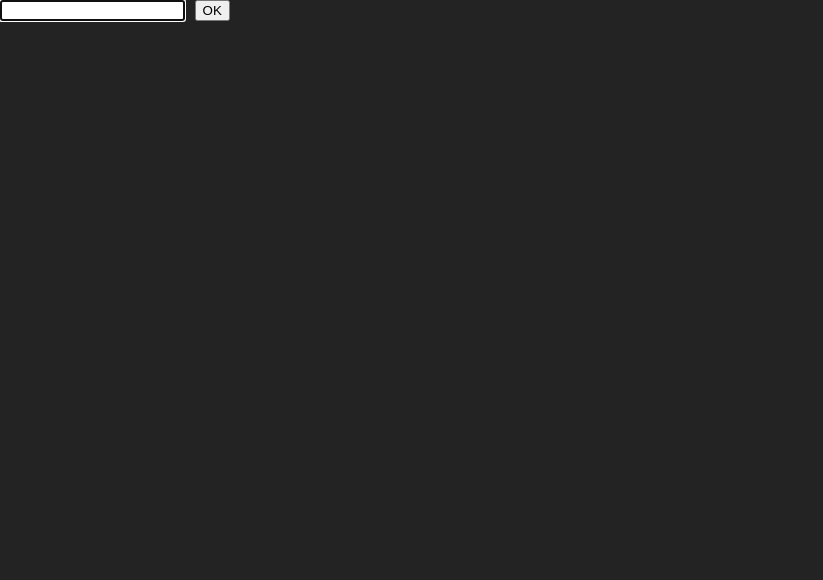
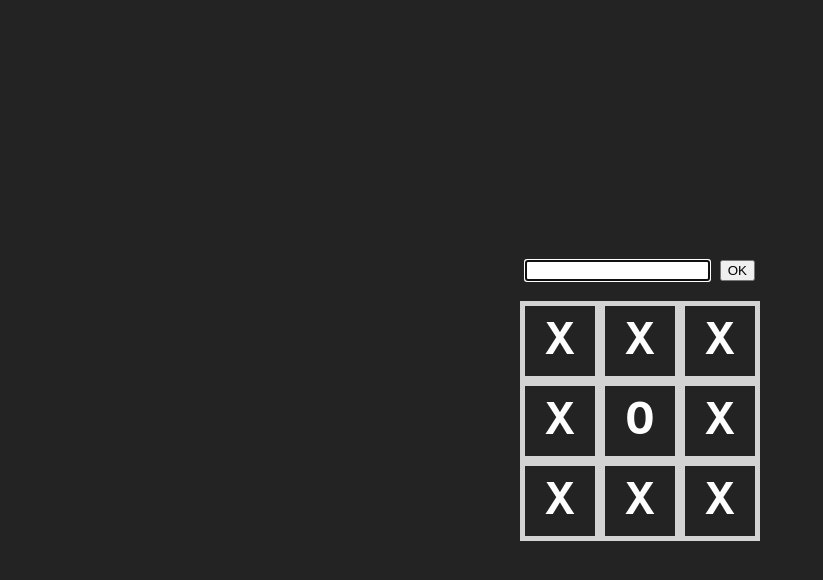
Before and after one commit to JustFact/tictactoe, a plain HTML site: page index.html in a window 1280 px wide. Shown: the whole page, without its empty margins (0-823 px from the left). Drawn offline with Linux system fonts and the light colour scheme.

Commit message:
Add UI for grid (html/css)

```diff
--- a/index.html
+++ b/index.html
@@ -14,5 +14,18 @@
       </label>
       <button id="submitButton">OK</button>
     </form>
+    <div class="main-container">
+      <div class="grid-container">
+        <div class="cell cell-0" data-index="0">X</div>
+        <div class="cell cell-1" data-index="1">X</div>
+        <div class="cell cell-2" data-index="2">X</div>
+        <div class="cell cell-3" data-index="3">X</div>
+        <div class="cell cell-4" data-index="4">O</div>
+        <div class="cell cell-5" data-index="5">X</div>
+        <div class="cell cell-6" data-index="6">X</div>
+        <div class="cell cell-7" data-index="7">X</div>
+        <div class="cell cell-8" data-index="8">X</div>
+      </div>
+    </div>
   </body>
 </html>
--- a/style.css
+++ b/style.css
@@ -8,4 +8,34 @@
 body {
     background-color: rgb(35, 35, 35);
     font-family: 'Courier New', Courier, monospace;
+
+    height: 100vh;
+    width: 100vw;
+
+    display: flex;
+    flex-direction: column;
+    justify-content: center;
+    align-items: center;
+    gap: 20px;
 }
+
+.grid-container{
+  display: grid;
+  grid-template-columns: repeat(3, 1fr);
+  grid-template-rows: repeat(3, 1fr);
+}
+
+.grid-container .cell{
+  height: 5rem;
+  width: 5rem;
+
+  border: 5px solid lightgray;
+
+  color: white;
+  font-size: 3rem;
+  font-weight: 600;
+
+  display: flex;
+  justify-content: center;
+  align-items: center;
+}
```
